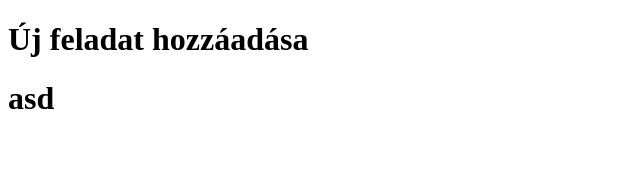
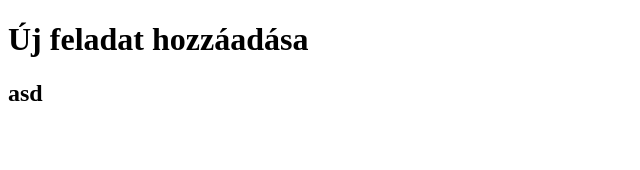
Before and after one commit to FMarcell06/react-task-team-test, a React (Vite) app: page / in a window 1280 px wide. Shown: the top 170 px of the page, without its empty margins (0-640 px from the left). Built offline with nearby package versions, Linux system fonts and the light colour scheme.

Commit message:
owner addtask h1 modified to h2

```diff
--- a/src/components/AddTask.jsx
+++ b/src/components/AddTask.jsx
@@ -3,7 +3,7 @@ import React from 'react'
 export const AddTask = () => {
   return (
     <div>
-      <h1>asd</h1>
+      <h2>asd</h2>
     </div>
   )
 }
```
